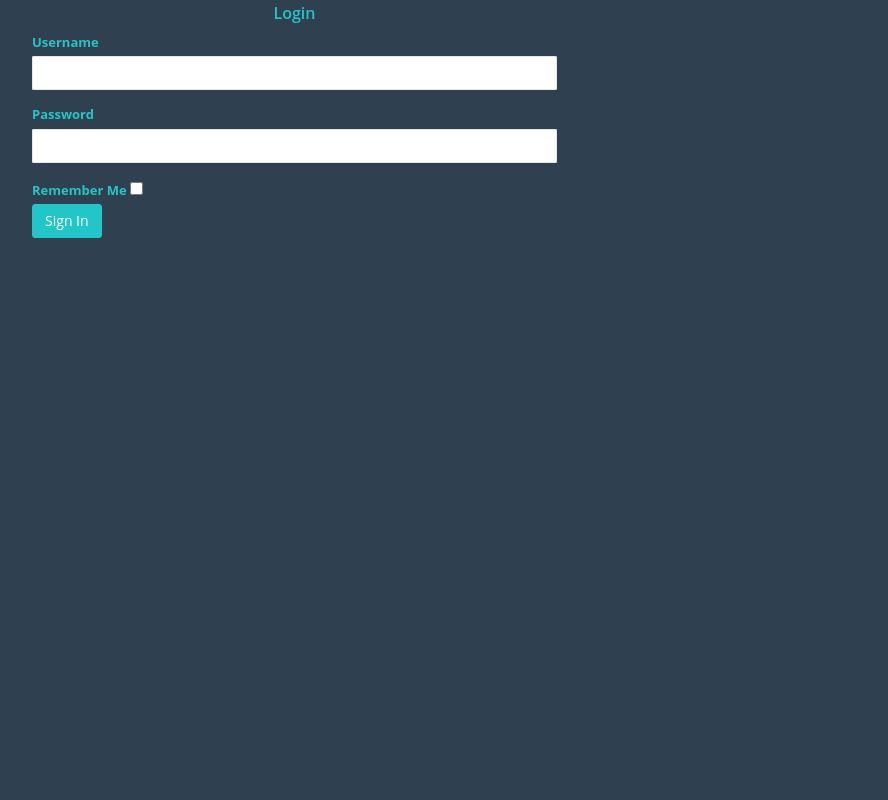
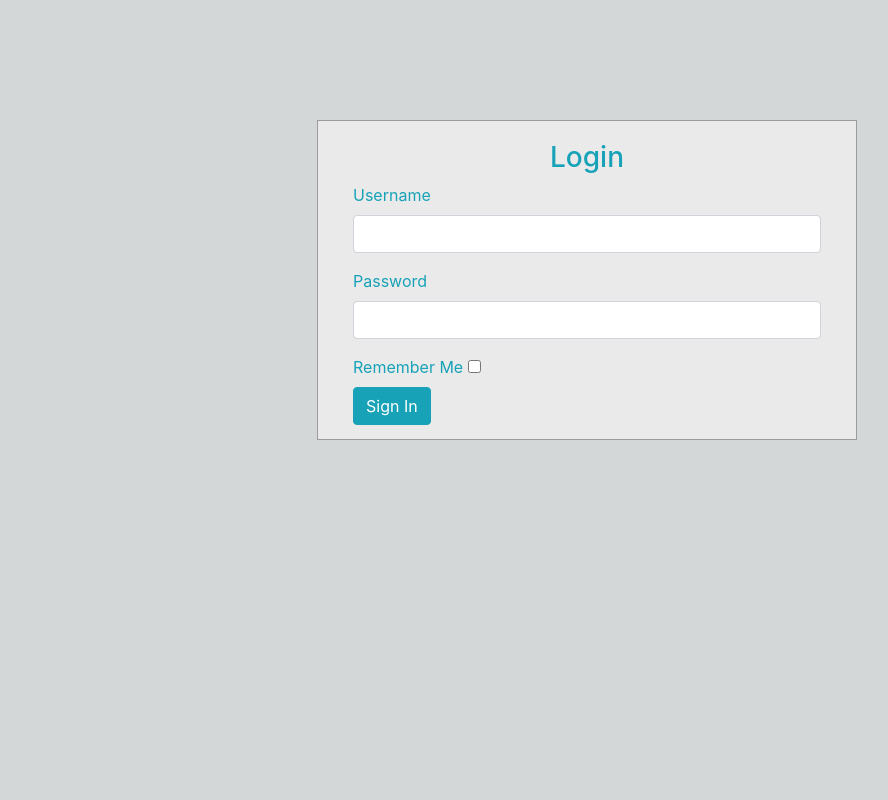
Before and after one commit to huangzhif/myflaskpro, a Flask app: page /account/login in a window 1280 px wide. Shown: the whole page, without its empty margins (53-941 px from the left). Run offline with Flask 2, Linux system fonts and the light colour scheme; parts of the project's set-up code (start-up, migrations or seed data) failed here and were passed over; some libraries are stand-ins or nearby versions.

Commit message:
优化了用户头像信息，登录界面样式

```diff
--- a/app/main/account.py
+++ b/app/main/account.py
@@ -30,7 +30,9 @@ def login():
         next_page = request.args.get('next')
         if not next_page or url_parse(next_page).netloc != '':
             next_page = url_for('bp_index.index')
-        elif not is_safe_url(next_page):
+
+        # 后面allowhost按实际填写
+        elif not is_safe_url(next_page,{"http://192.168.56.100:5000/"}):
             return abort(404)
         return redirect(next_page)
     return render_template("account/login.html", form=form)
--- a/app/templates/account/login.html
+++ b/app/templates/account/login.html
@@ -5,7 +5,34 @@
     <meta name="viewport"
           content="width=device-width, initial-scale=1, shrink-to-fit=no">
     <title>Bootstrap-Flask Demo Application</title>
-    {% include "head_css_js.html" %}
+    <link href="//maxcdn.bootstrapcdn.com/bootstrap/4.1.1/css/bootstrap.min.css"
+          rel="stylesheet" id="bootstrap-css">
+    <script src="//maxcdn.bootstrapcdn.com/bootstrap/4.1.1/js/bootstrap.min.js"></script>
+    <script src="//cdnjs.cloudflare.com/ajax/libs/jquery/3.2.1/jquery.min.js"></script>
+    <style>
+        body {
+            margin: 0;
+            padding: 0;
+            background-color: #d3d7d7;
+            height: 100vh;
+        }
+
+        #login .container #login-row #login-column #login-box {
+            margin-top: 120px;
+            max-width: 600px;
+            height: 320px;
+            border: 1px solid #9C9C9C;
+            background-color: #EAEAEA;
+        }
+
+        #login .container #login-row #login-column #login-box #login-form {
+            padding: 20px;
+        }
+
+        #login .container #login-row #login-column #login-box #login-form #register-link {
+            margin-top: -85px;
+        }
+    </style>
 </head>
 <body>
 {% with messages = get_flashed_messages(with_categories=true) %}
--- a/app/templates/base.html
+++ b/app/templates/base.html
@@ -99,8 +99,8 @@
                         <li class="dropdown">
                             <a data-toggle="dropdown" class="dropdown-toggle" href="#">
                             <span class="m-r-sm text-muted welcome-message">
-                            <img alt="image" class="img-circle" width="30" height="30" src="{{ url_for('static',filename='img/p7.jpg') }}">
-                            <span style="font-size: 13px;font-weight: 400"> Administrator
+                            <img alt="image" class="img-circle" width="30" height="30" src="{{ current_user.avatar() }}">
+                            <span style="font-size: 13px;font-weight: 400"> {{ current_user.username }}
                                 <b class="caret"></b>
                             </span>
                             </span>
@@ -108,7 +108,7 @@
                             <ul class="dropdown-menu animated fadeInRight m-t-xs profile-dropdown">
                                 <li><a href="#"><i class="fa fa-cogs"> </i><span> 个人信息</span></a></li>
                                 <li><a id="switch_user"><i class="fa fa-exchange"></i><span> 用户页面</span></a></li>
-                                <li><a href="login.html"><i class="fa fa-sign-out"></i> 注销登录</a></li>
+                                <li><a href="{{ url_for('bp_account.logout') }}"><i class="fa fa-sign-out"></i> 注销登录</a></li>
                             </ul>
                          </li>
                     </ul>
```
Also changed, not shown: app/models.py (+11 -0 lines).
